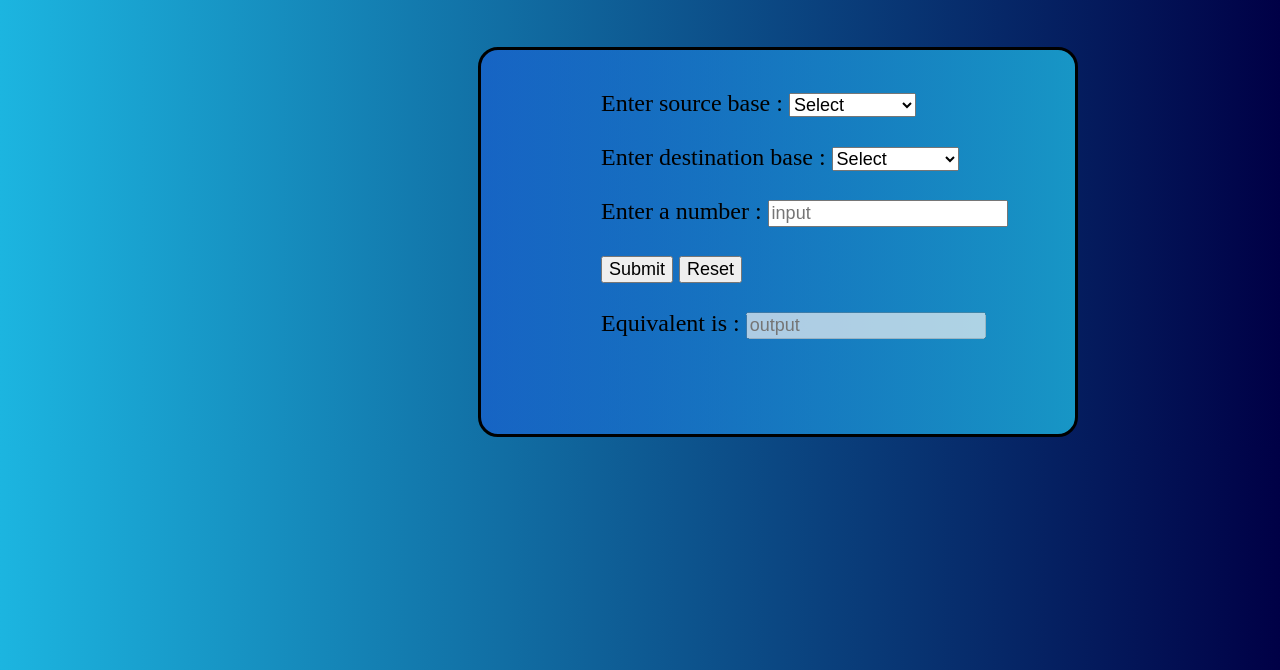
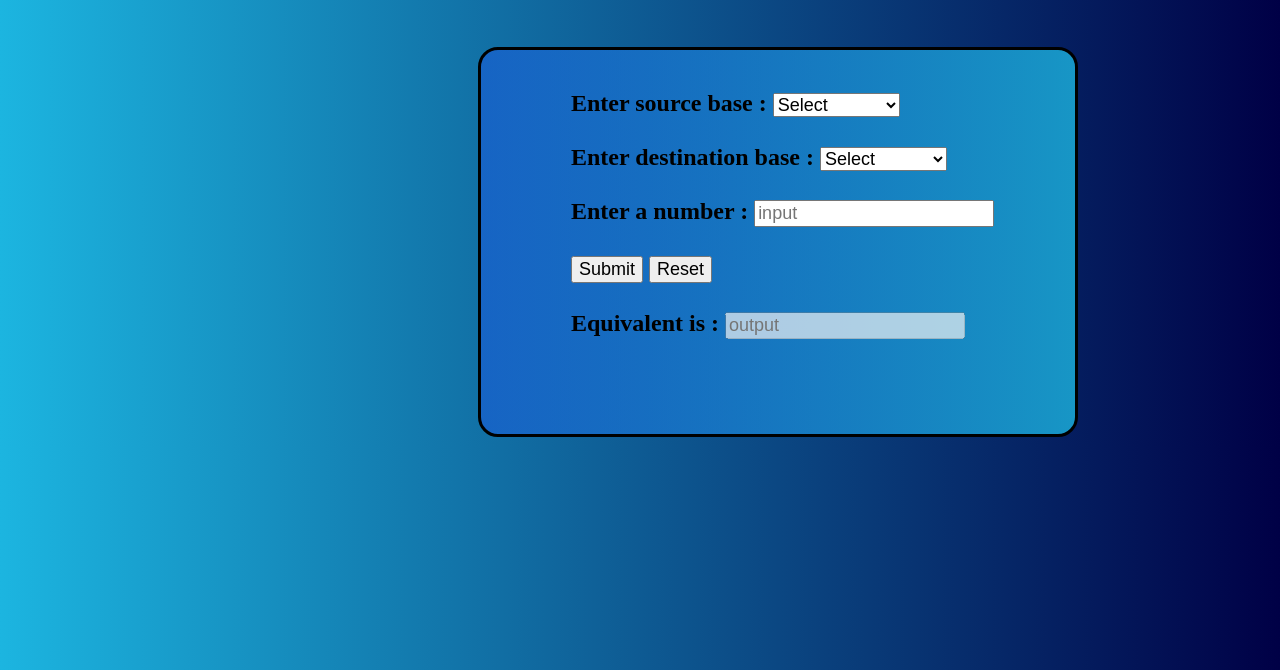
Before and after one commit to Abhi01goenka/Base_Converter, a plain HTML site: page index.html in a window 1280 px wide. Shown: the part 130-800 px from the top of the page. Drawn offline with Linux system fonts and the light colour scheme.

Commit message:
new padding left to 90 px instead of 120 px

```diff
--- a/style.css
+++ b/style.css
@@ -10,6 +10,9 @@ input {
 }
 select {
   font-size: 18px;
+}
+label {
+  font-weight: 600;
 }
 .x {
   border-radius: 20px;
@@ -26,7 +29,7 @@ select {
   margin-left: 470px;
   padding: 40px;
   font-weight: 540;
-  padding-left: 120px;
+  padding-left: 90px;
 
   box-sizing: border-box;
   width: 600px;
```
